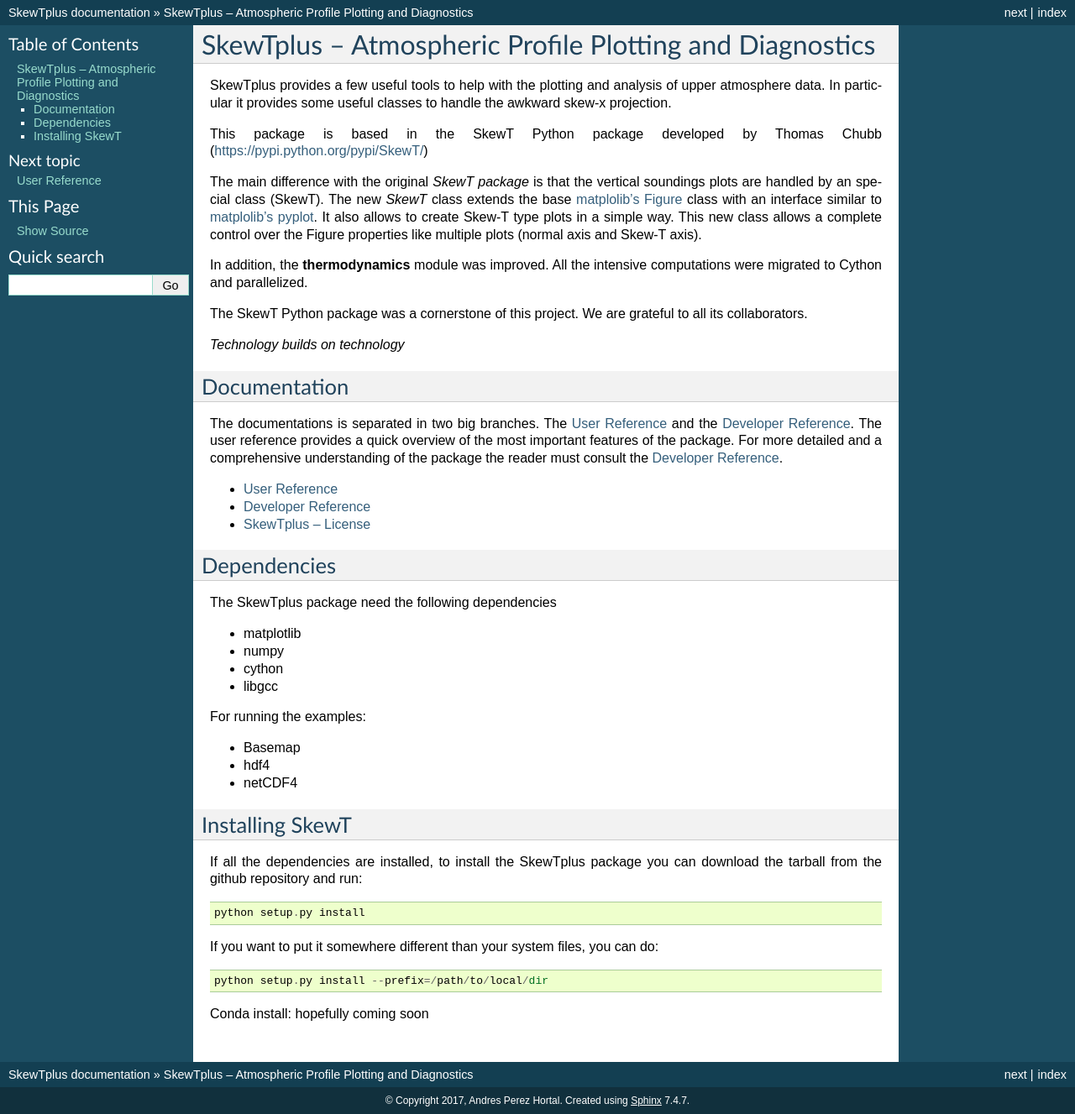
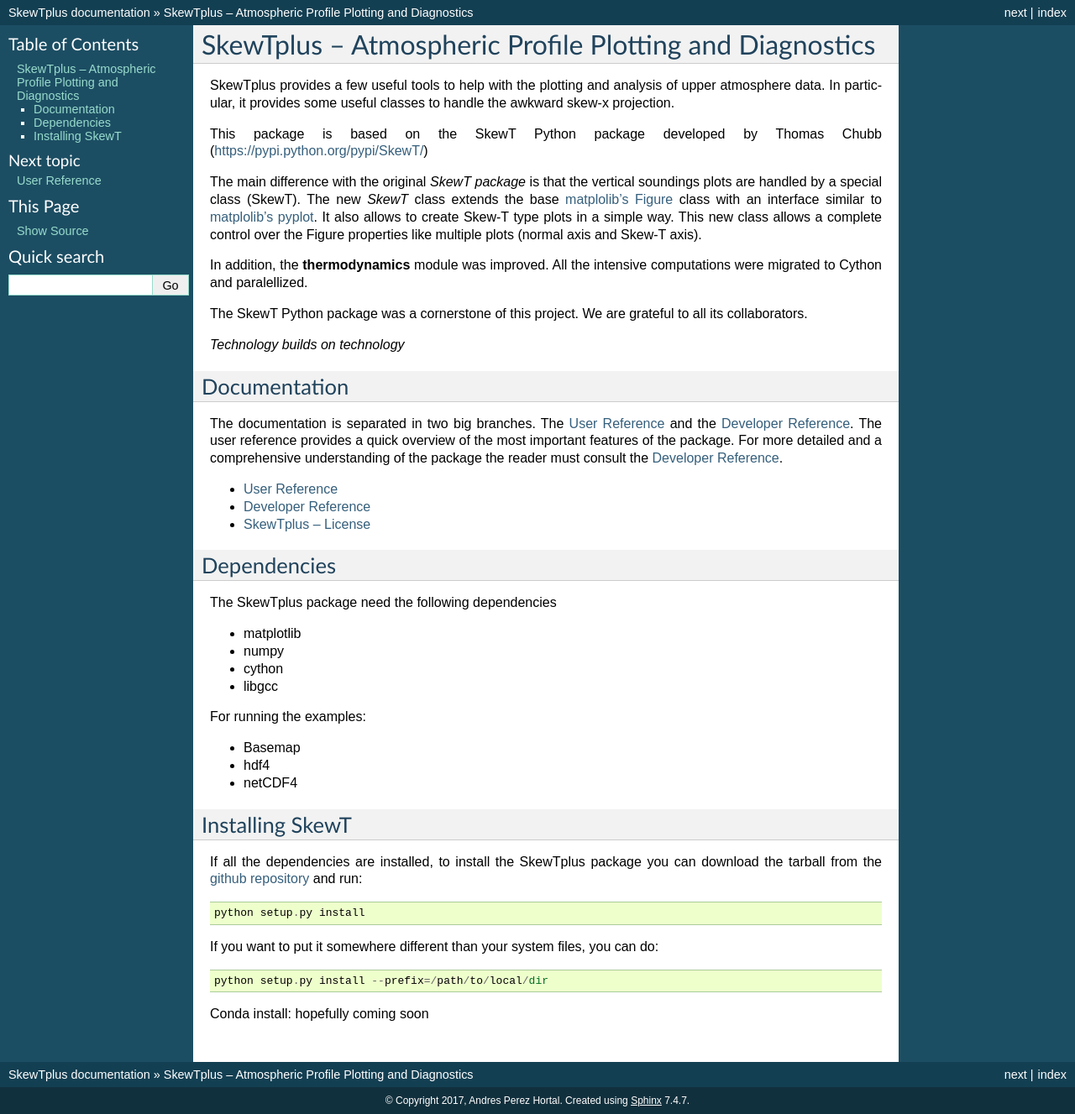
Before and after one commit to aperezhortal/SkewTplus, a Sphinx documentation site: the page built from doc/source/index.rst, in a window 1280 px wide. Shown: the whole page at 84% size. Built offline with Sphinx 7.4.7, drawn with Linux system fonts in a browser that asks for light colours; formulas are drawn with MathJax 3; pages that are not in the unit, such as notebooks, are missing from menus.

Commit message:
Documentation corrections

```diff
--- a/doc/source/index.rst
+++ b/doc/source/index.rst
@@ -3,14 +3,14 @@
 =========================================================
 
 SkewTplus provides a few useful tools to help with the plotting and analysis of
-upper atmosphere data. In particular it provides some useful classes to
+upper atmosphere data. In particular, it provides some useful classes to
 handle the awkward skew-x projection.
 
-This package is based in the SkewT Python package developed by Thomas Chubb
+This package is based on the SkewT Python package developed by Thomas Chubb
 (https://pypi.python.org/pypi/SkewT/)
 
 The main difference with the original *SkewT package* is that the vertical soundings
-plots are handled by an special class (SkewT).
+plots are handled by a special class (SkewT).
 The new *SkewT* class extends the base
 `matplolib's Figure <http://matplotlib.org/api/figure_api.html?highlight=figure#module-matplotlib.figure>`_
 class with an interface similar to
@@ -20,11 +20,10 @@
 multiple plots (normal axis and Skew-T axis).
 
 In addition, the **thermodynamics** module was improved.
-All the intensive computations were migrated to Cython and parallelized.
+All the intensive computations were migrated to Cython and paralellized.
 
 The SkewT Python package was a cornerstone of this project.
 We are grateful to all its collaborators.
-
 
 *Technology builds on technology*
 
@@ -32,7 +31,7 @@
 Documentation
 =============
 
-The documentations is separated in two big branches.
+The documentation is separated in two big branches.
 The :ref:`user-reference` and the :ref:`developer-reference`.
 The user reference provides a quick overview of the most important features of
 the package. For more detailed and a comprehensive understanding of the
--- a/doc/source/userReference/firstSteps.rst
+++ b/doc/source/userReference/firstSteps.rst
@@ -4,14 +4,14 @@
 ==========
 
 
-This chapter offer a quick overview of the main package capabilities:
+This chapter offers a quick overview of the main package capabilities:
 To read a sounding from a txt file and create a quick SkewT diagram.
 
 
 Sounding Data
 -------------
 
-The easiest way to get some sounding data is to visit the University of
+The easiest way to get sounding data is to visit the University of
 Wyoming's website:
 
 http://weather.uwyo.edu/upperair/sounding.html
--- a/doc/source/userReference/index.rst
+++ b/doc/source/userReference/index.rst
@@ -7,7 +7,7 @@
 
 This reference guide is intended to go through the most important
 capabilities of SkewTplus package.
-For a further details on the full contents of each module see :ref:`developer-reference`.
+For further details on the full contents of each module, see :ref:`developer-reference`.
 
 The User Reference has the following chapters
 
--- a/doc/source/userReference/parcelAnalysis.rst
+++ b/doc/source/userReference/parcelAnalysis.rst
@@ -101,5 +101,5 @@
 
 .. image:: ../img/parcelAnalysisExample.png
 
-In the next chapter, a more intensive use of the the parcelAnalysis function is
+In the next chapter, a more intensive use of the parcelAnalysis function is
 used to compute CAPE for a 3D domain from a WRF output file: :ref:`wrfOutputCAPE`
--- a/doc/source/userReference/profilePlotting.rst
+++ b/doc/source/userReference/profilePlotting.rst
@@ -8,7 +8,7 @@
 package are described in greater detail.
 
 In the following example show how to plot two soundings in the same
-Skew-T diagram with out any parcel analysis::
+Skew-T diagram without any parcel analysis::
 
     from SkewTplus.skewT import figure
     from SkewTplus.sounding import sounding
@@ -50,6 +50,6 @@
 :py:meth:`SkewTplus.skewT.SkewXAxes.addProfile`
 
 
-In the next chapter the Parcel Analysis tools that are part of the SkewTplus
+In the next chapter the Parcel Analysis included in the SkewTplus
 package are described in greater detail:
 :ref:`parcelAnalysis`
--- a/doc/source/userReference/wrfOutputCAPE.rst
+++ b/doc/source/userReference/wrfOutputCAPE.rst
@@ -5,9 +5,9 @@
 ====================
 
 The :py:func:`SkewTplus.thermodynamics.parcelAnalysis` function allows to compute
-CAPE and CIN not only in a single vertical sounding, it also support the computation
-over 3D domains (height,latitude or y ,longitude or x)
-or 4D=(3D + time) ones (time,height,latitude or y ,longitude or x].
+CAPE and CIN not only in a single vertical sounding, it also supports the computation
+over 3D domains (height, latitude or y , longitude or x)
+or 4D=(3D + time) ones (time, height, latitude or y, longitude or x].
 
 Here is an example for computing CAPE from a WRF output file and plot the values
 as a color plot over a map::
```
Also changed, not shown: other parts of doc/source/index.rst (+3 -1 lines), README.rst (+4 -3 lines).
